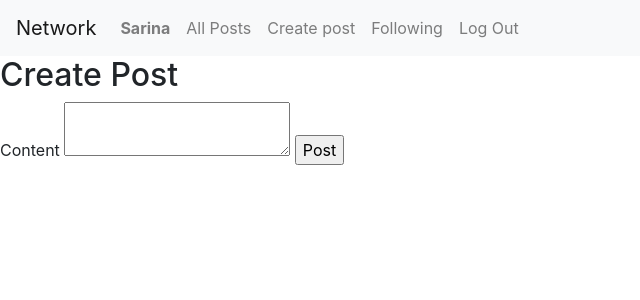
After one commit to Sarina-b/Social-network, a Django app: page /createPost in a window 1280 px wide. The commit adds this page. Shown: the top 300 px of the page, without its empty margins (0-640 px from the left). Run offline with Django 5.2, Linux system fonts and the light colour scheme; a user stored in the database is signed in; some libraries are stand-ins or nearby versions.

Commit message:
API to create new post is added

```diff
--- /dev/null
+++ b/network/static/network/inbox.js
@@ -0,0 +1,22 @@
+document.addEventListener('DOMContentLoaded', () => {
+    document.querySelector('.post_btn').addEventListener('click', create_new_post)
+})
+
+function create_new_post(event) {
+    event.preventDefault();
+    const now = new Date().toLocaleString();
+    fetch('/createPost', {
+        method: 'POST',
+        headers: {
+            "Content-Type": "application/json"
+        },
+        body: JSON.stringify({
+            content: document.querySelector('.content_of_post').value,
+            date_posted: now
+        })
+    })
+        .then(result => console.log(result))
+        .catch(err => console.error("Fetch error:", err));
+
+    document.querySelector('.content_of_post').value = '';
+}
--- /dev/null
+++ b/network/templates/network/create_post.html
@@ -0,0 +1,14 @@
+{% extends "network/layout.html" %}
+
+{% block title %}New Post{% endblock %}
+
+{% block body %}
+    <h2 class="head_create_post">Create Post</h2>
+    <form class="create_post_form">
+    <label for="content_of_post">Content</label>
+        <textarea type='textarea' class="content_of_post"></textarea>
+    <input type="submit" value="Post" class="post_btn">
+    </form>
+
+
+{% endblock %}
--- a/network/templates/network/layout.html
+++ b/network/templates/network/layout.html
@@ -4,8 +4,10 @@
 <html lang="en">
 <head>
     <title>{% block title %}Social Network{% endblock %}</title>
-        <link rel="stylesheet" href="https://stackpath.bootstrapcdn.com/bootstrap/4.4.1/css/bootstrap.min.css" integrity="sha384-Vkoo8x4CGsO3+Hhxv8T/Q5PaXtkKtu6ug5TOeNV6gBiFeWPGFN9MuhOf23Q9Ifjh" crossorigin="anonymous">
+    <link rel="stylesheet" href="https://stackpath.bootstrapcdn.com/bootstrap/4.4.1/css/bootstrap.min.css"
+          integrity="sha384-Vkoo8x4CGsO3+Hhxv8T/Q5PaXtkKtu6ug5TOeNV6gBiFeWPGFN9MuhOf23Q9Ifjh" crossorigin="anonymous">
     <link href="{% static 'network/styles.css' %}" rel="stylesheet">
+    <script src="{% static 'network/inbox.js' %}"></script>
 </head>
 <body>
 
@@ -21,6 +23,9 @@
             {% endif %}
             <li class="nav-item">
                 <a class="nav-link" href="{% url 'index' %}">All Posts</a>
+            </li>
+            <li class="nav-item">
+                <a class="nav-link" href="{% url 'create_post' %}">Create post</a>
             </li>
             {% if user.is_authenticated %}
                 <li class="nav-item">
--- a/network/urls.py
+++ b/network/urls.py
@@ -7,5 +7,6 @@ urlpatterns = [
     path("", views.index, name="index"),
     path("login", views.login_view, name="login"),
     path("logout", views.logout_view, name="logout"),
-    path("register", views.register, name="register")
+    path("register", views.register, name="register"),
+    path("createPost", views.create_post, name="create_post")
 ]
--- a/network/views.py
+++ b/network/views.py
@@ -1,8 +1,12 @@
+import json
+
 from django.contrib.auth import authenticate, login, logout
+from django.contrib.auth.decorators import login_required
 from django.db import IntegrityError
 from django.http import HttpResponse, HttpResponseRedirect
 from django.shortcuts import render
 from django.urls import reverse
+from django.views.decorators.csrf import csrf_exempt
 
 from .models import User
 
@@ -61,3 +65,14 @@ def register(request):
         return HttpResponseRedirect(reverse("index"))
     else:
         return render(request, "network/register.html")
+
+
+@csrf_exempt
+@login_required
+def create_post(request):
+    if request.method == "POST":
+        data = json.loads(request.body)
+        print(data)
+        return render(request, "network/create_post.html")
+    else:
+        return render(request, 'network/create_post.html')
```
Lines whose indentation alone changed are shown as unchanged.
